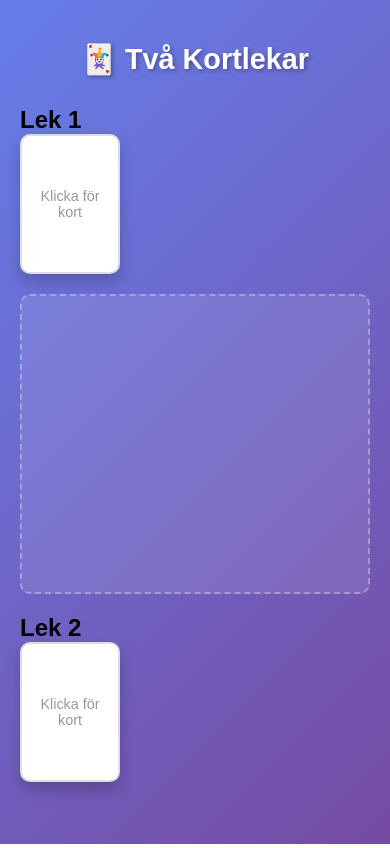
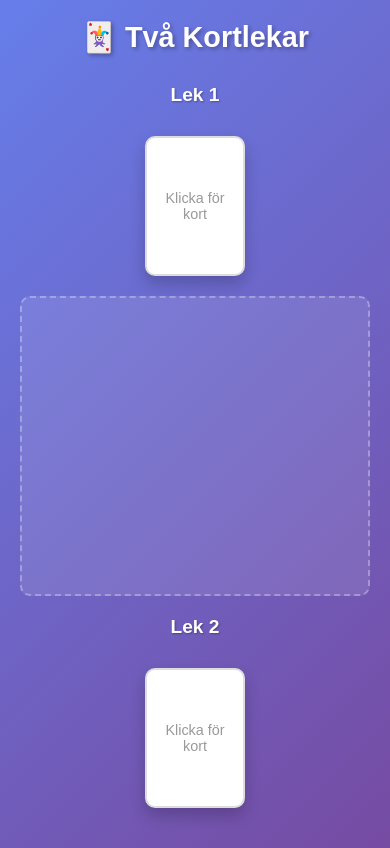
Before and after one commit to tankattack3000/Card-game-open, a plain HTML site: page index.html in a window 390 px wide. Drawn offline with Linux system fonts and the light colour scheme.

Commit message:
Update CSS for two-deck layout

```diff
--- a/style.css
+++ b/style.css
@@ -16,7 +16,7 @@ body {
 
 .container {
     width: 100%;
-    max-width: 1200px;
+    max-width: 1400px;
 }
 
 h1 {
@@ -27,14 +27,28 @@ h1 {
     text-shadow: 2px 2px 4px rgba(0, 0, 0, 0.3);
 }
 
+h2 {
+    text-align: center;
+    color: white;
+    margin-bottom: 10px;
+    font-size: 1.2em;
+    text-shadow: 1px 1px 2px rgba(0, 0, 0, 0.3);
+}
+
 .game-area {
     display: flex;
-    gap: 30px;
+    gap: 20px;
     margin-bottom: 20px;
 }
 
+.deck-container {
+    flex-shrink: 0;
+    display: flex;
+    flex-direction: column;
+    align-items: center;
+}
+
 .deck {
-    flex-shrink: 0;
     width: 120px;
     height: 160px;
     background: white;
@@ -105,9 +119,15 @@ h1 {
 }
 
 /* Responsiv design för mobil */
-@media (max-width: 768px) {
+@media (max-width: 1024px) {
     .game-area {
         flex-direction: column;
+        gap: 20px;
+    }
+
+    .deck-container {
+        flex-direction: row;
+        justify-content: center;
         gap: 20px;
     }
 
@@ -126,6 +146,10 @@ h1 {
 }
 
 @media (max-width: 480px) {
+    .deck-container {
+        flex-direction: column;
+    }
+
     .deck {
         width: 100px;
         height: 140px;
```
